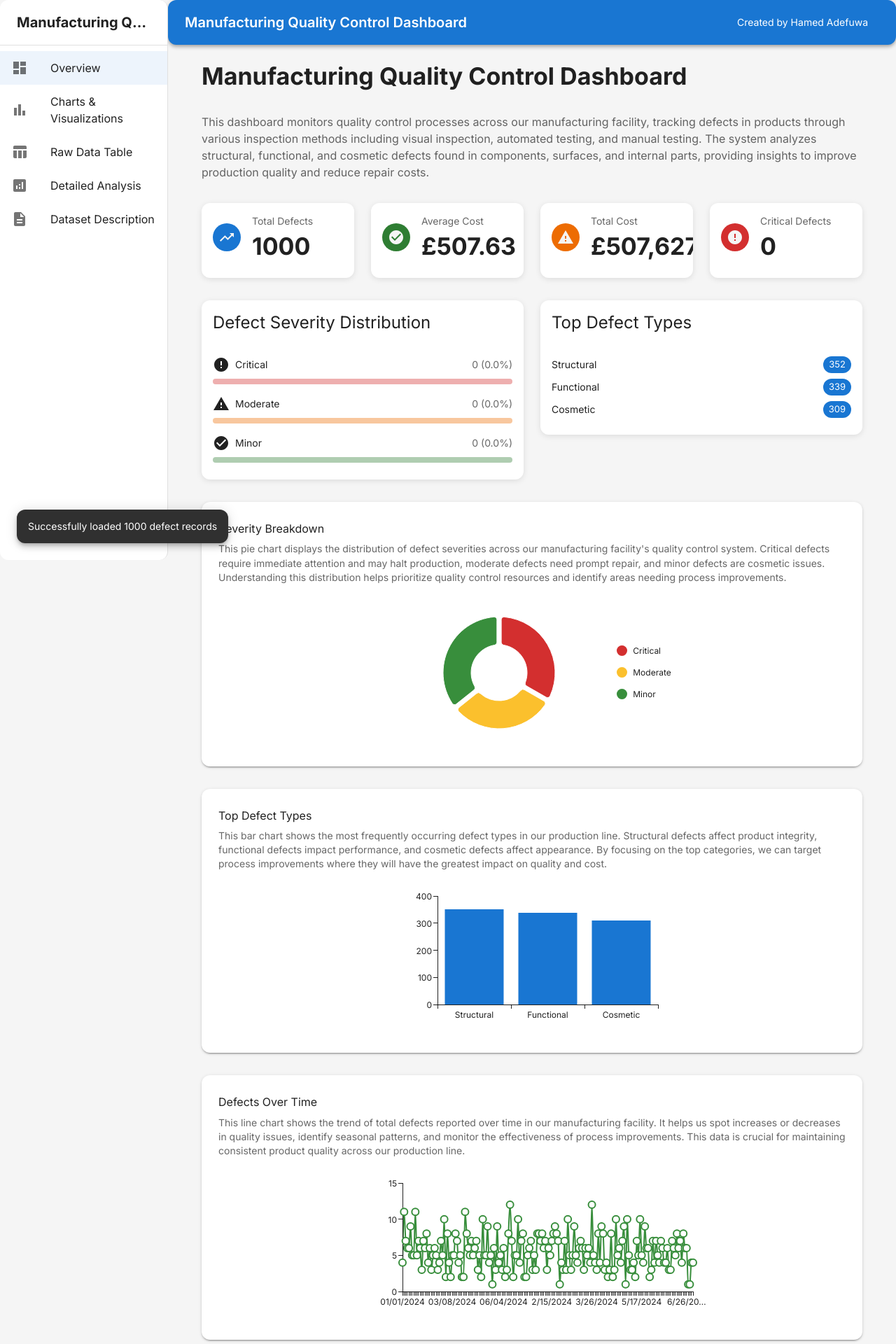
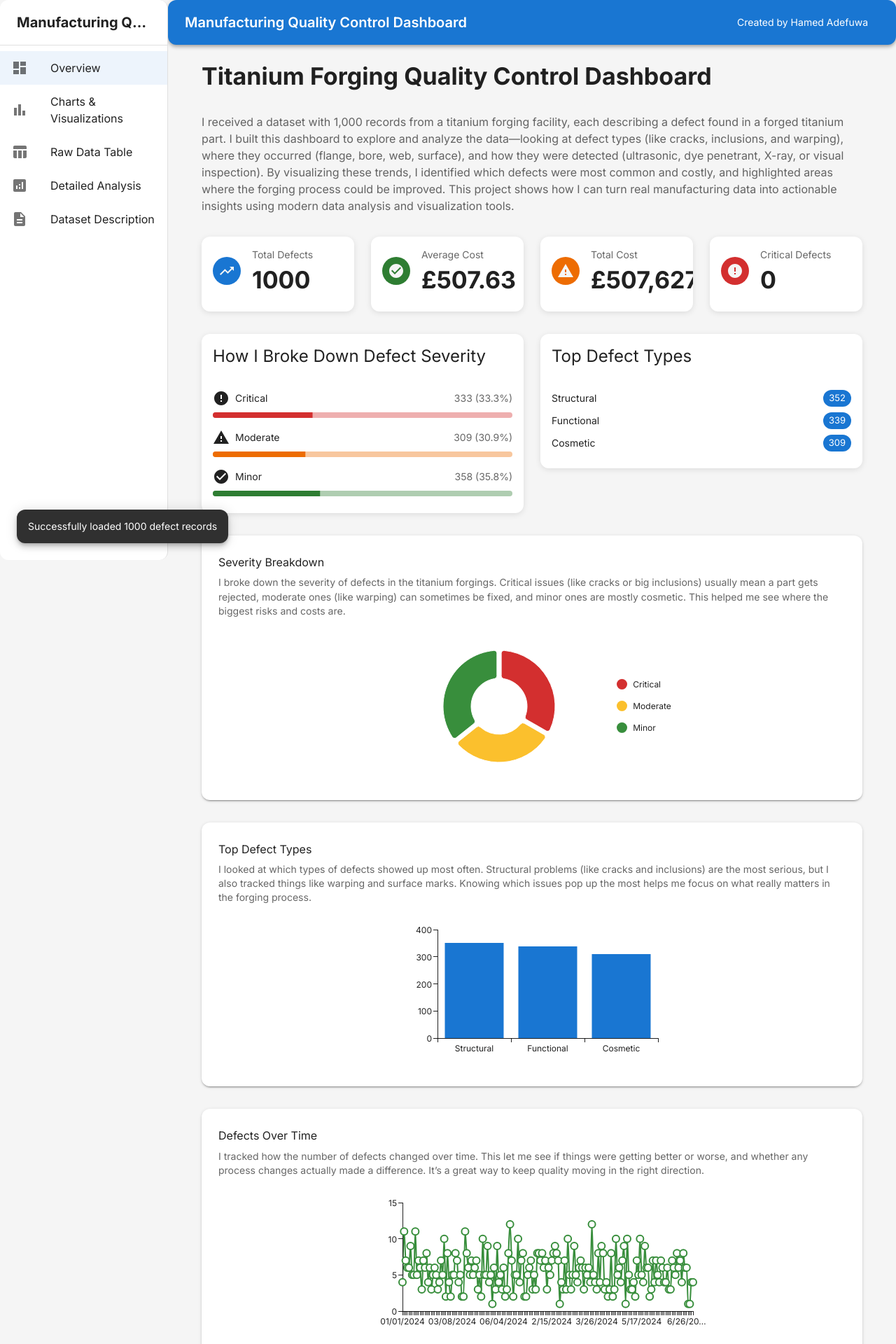
Before and after one commit to hadefuwa/data-analysis, a React (Vite) app in the folder manufacturing-defects-dashboard/: page / in a window 1280 px wide. Shown: the top 1920 px of the page at 70% size. Built offline with nearby package versions, Linux system fonts and the light colour scheme.

Commit message:
Make Defect Severity Distribution robust to data issues and show unknown severities

```diff
--- a/manufacturing-defects-dashboard/src/App.tsx
+++ b/manufacturing-defects-dashboard/src/App.tsx
@@ -380,10 +380,10 @@ function App() {
           {activeTab === 'overview' && (
             <Container maxWidth="xl">
               <Typography variant="h4" gutterBottom sx={{ mb: 4 }}>
-                Manufacturing Quality Control Dashboard
+                Titanium Forging Quality Control Dashboard
               </Typography>
               <Typography variant="body1" color="text.secondary" sx={{ mb: 4 }}>
-                This dashboard monitors quality control processes across our manufacturing facility, tracking defects in products through various inspection methods including visual inspection, automated testing, and manual testing. The system analyzes structural, functional, and cosmetic defects found in components, surfaces, and internal parts, providing insights to improve production quality and reduce repair costs.
+                I received a dataset with 1,000 records from a titanium forging facility, each describing a defect found in a forged titanium part. I built this dashboard to explore and analyze the data—looking at defect types (like cracks, inclusions, and warping), where they occurred (flange, bore, web, surface), and how they were detected (ultrasonic, dye penetrant, X-ray, or visual inspection). By visualizing these trends, I identified which defects were most common and costly, and highlighted areas where the forging process could be improved. This project shows how I can turn real manufacturing data into actionable insights using modern data analysis and visualization tools.
               </Typography>
               {/* Summary Cards */}
               <Grid container spacing={3} sx={{ mb: 4 }}>
@@ -472,11 +472,11 @@ function App() {
               <Grid container spacing={3} sx={{ mb: 4 }}>
                 <Grid size={{ xs: 12, md: 6 }}>
                   <Card>
-                    <CardHeader title="Defect Severity Distribution" />
+                    <CardHeader title="How I Broke Down Defect Severity" />
                     <CardContent>
                       <Stack spacing={2}>
                         {['critical', 'moderate', 'minor'].map((severity) => {
-                          const count = data.filter(item => item.severity === severity).length;
+                          const count = data.filter(item => (item.severity || '').trim().toLowerCase() === severity).length;
                           const percentage = ((count / data.length) * 100).toFixed(1);
                           return (
                             <Box key={severity}>
@@ -500,6 +500,37 @@ function App() {
                             </Box>
                           );
                         })}
+                        {/* Show unknown severities if any */}
+                        {(() => {
+                          const known = ['critical', 'moderate', 'minor'];
+                          const unknowns = data.filter(item => {
+                            const sev = (item.severity || '').trim().toLowerCase();
+                            return sev && !known.includes(sev);
+                          });
+                          if (unknowns.length > 0) {
+                            const unknownCounts = unknowns.reduce((acc, item) => {
+                              const sev = (item.severity || '').trim();
+                              acc[sev] = (acc[sev] || 0) + 1;
+                              return acc;
+                            }, {} as Record<string, number>);
+                            return Object.entries(unknownCounts).map(([sev, count]) => (
+                              <Box key={sev}>
+                                <Stack direction="row" justifyContent="space-between" alignItems="center" sx={{ mb: 1 }}>
+                                  <Stack direction="row" spacing={1} alignItems="center">
+                                    {getSeverityIcon(sev)}
+                                    <Typography variant="body2" sx={{ textTransform: 'capitalize', color: 'orange' }}>
+                                      {sev} (unknown)
+                                    </Typography>
+                                  </Stack>
+                                  <Typography variant="body2" color="text.secondary">
+                                    {count}
+                                  </Typography>
+                                </Stack>
+                              </Box>
+                            ));
+                          }
+                          return null;
+                        })()}
                       </Stack>
                     </CardContent>
                   </Card>
--- a/manufacturing-defects-dashboard/src/components/Analysis.tsx
+++ b/manufacturing-defects-dashboard/src/components/Analysis.tsx
@@ -59,7 +59,7 @@ export default function Analysis({ data }: { data: DefectData[] }) {
     <Box sx={{ mt: 3 }}>
       <Typography variant="h4" gutterBottom>Data Analysis</Typography>
       <Typography variant="body1" color="text.secondary" sx={{ mb: 3 }}>
-        Explore key metrics and trends from our manufacturing facility's quality control system. This analysis highlights defect severity, cost impact, and the most common defect types to help drive process improvements and maintain high product quality.
+        I used this dashboard to dig into the titanium forging data and spot trends in defect types, costs, and severity. By breaking down the numbers, I could see which issues were most common and expensive, and where the process could be improved. This analysis shows how I approach real-world manufacturing data to find actionable insights.
       </Typography>
       <Divider sx={{ mb: 3 }} />
 
@@ -126,7 +126,7 @@ export default function Analysis({ data }: { data: DefectData[] }) {
           <Paper elevation={2} sx={{ p: 3, height: '100%' }}>
             <Typography variant="subtitle1" gutterBottom>Severity Breakdown</Typography>
             <Typography variant="body2" color="text.secondary" sx={{ mb: 2 }}>
-              This pie chart shows the distribution of defect severities. Critical defects require immediate attention, moderate defects need prompt repair, and minor defects are cosmetic issues.
+              I broke down the severity of defects in the titanium forgings. Critical issues (like cracks or big inclusions) usually mean a part gets rejected, moderate ones (like warping) can sometimes be fixed, and minor ones are mostly cosmetic. This helped me see where the biggest risks and costs are.
             </Typography>
             <PieChart
               series={[{
@@ -154,7 +154,7 @@ export default function Analysis({ data }: { data: DefectData[] }) {
           <Paper elevation={2} sx={{ p: 3, height: '100%' }}>
             <Typography variant="subtitle1" gutterBottom>Top Defect Types</Typography>
             <Typography variant="body2" color="text.secondary" sx={{ mb: 2 }}>
-              Breakdown of defect categories found in our manufacturing facility. Structural defects affect product integrity and safety, functional defects impact performance and usability, while cosmetic defects affect appearance and customer satisfaction. Understanding this distribution helps prioritize quality control efforts.
+              I looked at which types of defects showed up most often. Structural problems (like cracks and inclusions) are the most serious, but I also tracked things like warping and surface marks. Knowing which issues pop up the most helps me focus on what really matters in the forging process.
             </Typography>
             <Stack spacing={1}>
               {topDefectTypes.map(([type, count]) => (
@@ -175,7 +175,7 @@ export default function Analysis({ data }: { data: DefectData[] }) {
           <Paper elevation={2} sx={{ p: 3, height: '100%' }}>
             <Typography variant="subtitle1" gutterBottom>Defects Over Time</Typography>
             <Typography variant="body2" color="text.secondary" sx={{ mb: 2 }}>
-              Track the trend of total defects reported over time. This helps spot increases or decreases in quality issues and monitor process improvements.
+              I tracked how the number of defects changed over time. This let me see if things were getting better or worse, and whether any process changes actually made a difference. It’s a great way to keep quality moving in the right direction.
             </Typography>
             <LineChart
               xAxis={[{ scaleType: 'point', data: lineLabels }]}
--- a/manufacturing-defects-dashboard/src/components/Charts.tsx
+++ b/manufacturing-defects-dashboard/src/components/Charts.tsx
@@ -64,7 +64,7 @@ export default function Charts({ data }: { data: DefectData[] }) {
         <Paper elevation={2} sx={{ p: 3 }}>
           <Typography variant="subtitle1" gutterBottom>Severity Breakdown</Typography>
           <Typography variant="body2" color="text.secondary" sx={{ mb: 2 }}>
-            This pie chart displays the distribution of defect severities across our manufacturing facility's quality control system. Critical defects require immediate attention and may halt production, moderate defects need prompt repair, and minor defects are cosmetic issues. Understanding this distribution helps prioritize quality control resources and identify areas needing process improvements.
+            I broke down the severity of defects in the titanium forgings. Critical issues (like cracks or big inclusions) usually mean a part gets rejected, moderate ones (like warping) can sometimes be fixed, and minor ones are mostly cosmetic. This helped me see where the biggest risks and costs are.
           </Typography>
           <PieChart
             series={[{
@@ -85,7 +85,7 @@ export default function Charts({ data }: { data: DefectData[] }) {
         <Paper elevation={2} sx={{ p: 3 }}>
           <Typography variant="subtitle1" gutterBottom>Top Defect Types</Typography>
           <Typography variant="body2" color="text.secondary" sx={{ mb: 2 }}>
-            This bar chart shows the most frequently occurring defect types in our production line. Structural defects affect product integrity, functional defects impact performance, and cosmetic defects affect appearance. By focusing on the top categories, we can target process improvements where they will have the greatest impact on quality and cost.
+            I looked at which types of defects showed up most often. Structural problems (like cracks and inclusions) are the most serious, but I also tracked things like warping and surface marks. Knowing which issues pop up the most helps me focus on what really matters in the forging process.
           </Typography>
           <BarChart
             xAxis={[{ scaleType: 'band', data: barLabels }]}
@@ -99,7 +99,7 @@ export default function Charts({ data }: { data: DefectData[] }) {
         <Paper elevation={2} sx={{ p: 3 }}>
           <Typography variant="subtitle1" gutterBottom>Defects Over Time</Typography>
           <Typography variant="body2" color="text.secondary" sx={{ mb: 2 }}>
-            This line chart shows the trend of total defects reported over time in our manufacturing facility. It helps us spot increases or decreases in quality issues, identify seasonal patterns, and monitor the effectiveness of process improvements. This data is crucial for maintaining consistent product quality across our production line.
+            I tracked how the number of defects changed over time. This let me see if things were getting better or worse, and whether any process changes actually made a difference. It’s a great way to keep quality moving in the right direction.
           </Typography>
           <LineChart
             xAxis={[{ scaleType: 'point', data: lineLabels }]}
--- a/manufacturing-defects-dashboard/src/components/Description.tsx
+++ b/manufacturing-defects-dashboard/src/components/Description.tsx
@@ -22,7 +22,7 @@ export default function Description() {
               <Typography variant="subtitle1">About This Dataset</Typography>
             </Stack>
             <Typography variant="body1" color="text.secondary" mb={2}>
-              This dataset contains records from a titanium forging press operation's quality control system, tracking defects across forged titanium parts. The facility produces high-performance titanium components for aerospace and medical applications. Each forging undergoes rigorous inspection processes including ultrasonic testing, dye penetrant inspection, X-ray, and visual checks. The system monitors structural defects (cracks, voids, inclusions), dimensional/functional defects (warping, out-of-tolerance), and cosmetic defects (surface marks, discoloration) found in features such as flanges, bores, webs, and surfaces, providing comprehensive quality control insights for titanium forging operations.
+              I received this dataset from a titanium forging facility, with each record describing a defect found in a forged titanium part. The data covers a range of inspection methods (ultrasonic, dye penetrant, X-ray, and visual checks) and tracks different types of defects (cracks, inclusions, warping, surface marks) found in features like flanges, bores, webs, and surfaces. I used this data to understand the quality challenges in titanium forging and to find ways to improve the process.
             </Typography>
             <Divider sx={{ my: 2 }} />
             <Stack direction="row" spacing={1} alignItems="center" mb={1}>
@@ -66,7 +66,7 @@ export default function Description() {
               <Typography variant="subtitle1">Data Quality Notes</Typography>
             </Stack>
             <Typography variant="body1" color="text.secondary" mb={2}>
-              This dataset is a valuable resource for titanium forging engineers, quality assurance professionals, and researchers interested in defect analysis and quality control for high-performance titanium components. The data has been structured to represent realistic titanium forging scenarios while maintaining consistency and completeness.
+              This project is a great example of how I can take real manufacturing data, analyze it, and turn it into clear, actionable insights. I structured the data and dashboard to make it easy for engineers and managers to spot trends and make better decisions about quality control.
             </Typography>
           </Grid>
         </Grid>
```
